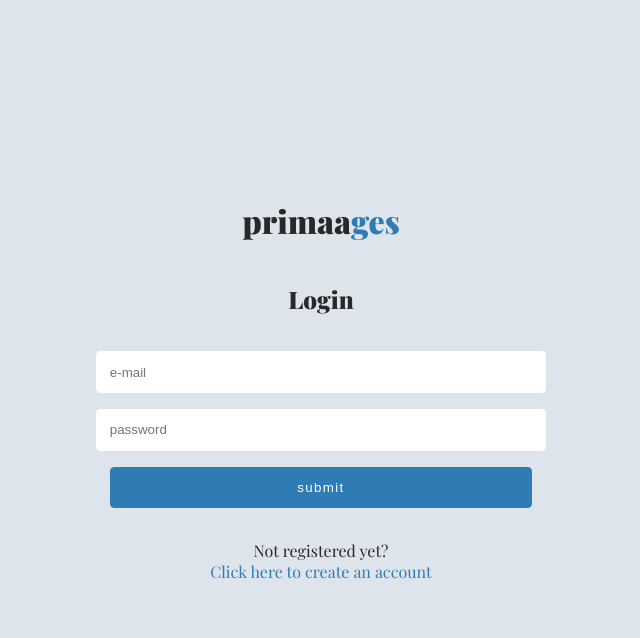
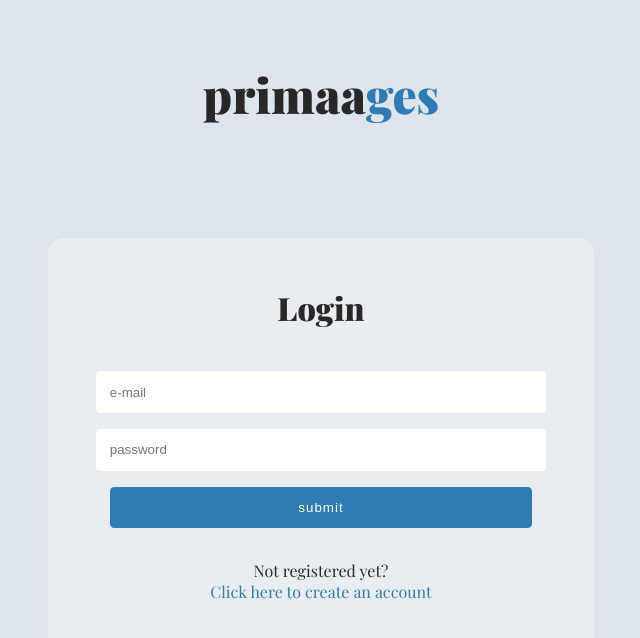
Before and after one commit to BoogieMonsta/primaages-front, an Angular app: page /login in a window 1280 px wide. Shown: the top 638 px of the page, without its empty margins (319-959 px from the left). Built offline with nearby package versions, Linux system fonts and the light colour scheme.

Commit message:
login UI improvements

```diff
--- a/src/app/app.component.html
+++ b/src/app/app.component.html
@@ -1,5 +1,5 @@
 <header>
-  <h1>primaa<span id="title-ges">ges</span></h1>
+  <h1 id="title">primaa<span id="title-ges">ges</span></h1>
 </header>
 
 <router-outlet></router-outlet>
--- a/src/app/app.component.scss
+++ b/src/app/app.component.scss
@@ -1,3 +1,8 @@
 #title-ges {
   color: rgb(47, 123, 180);
 }
+
+#title {
+    transform: translateY(-80px);
+    font-size: 3em;
+}
--- a/src/app/components/login/login.component.html
+++ b/src/app/components/login/login.component.html
@@ -33,7 +33,7 @@
     </div>
 
     <p>
-      <input type="submit" value="submit" id="submit-btn"/>
+      <input type="submit" value="submit" id="submit-btn" />
     </p>
   </form>
   <!-- TODO: route href to register page -->
--- a/src/app/components/login/login.component.scss
+++ b/src/app/components/login/login.component.scss
@@ -3,10 +3,21 @@
   flex-direction: column;
   align-items: center;
   text-align: center;
+  background-color: rgb(255 255 255 / 33%);
+  padding: 3em;
+  border-radius: 1em;
 }
 
 #submit-btn {
   background-color: rgb(47, 123, 180);
+  transition: background-color 0.5s;
   color: white;
-  letter-spacing: 0.1em;
+  letter-spacing: 1px;
+  font-weight: 500;
+  cursor: pointer;
 }
+
+#submit-btn:hover {
+  background-color: rgb(23, 81, 125);
+  transition: background-color 0.5s;
+}
--- a/src/styles.scss
+++ b/src/styles.scss
@@ -22,8 +22,13 @@ a {
 }
 
 input {
-    padding: 1em;
-    border: none;
-    border-radius: 0.33em;
-    min-width: 33vw;
+  padding: 1em;
+  border: none;
+  border-radius: 0.33em;
+  min-width: 33vw;
 }
+
+h2 {
+    font-size: 2em;
+    margin-top: 0;
+}
```
